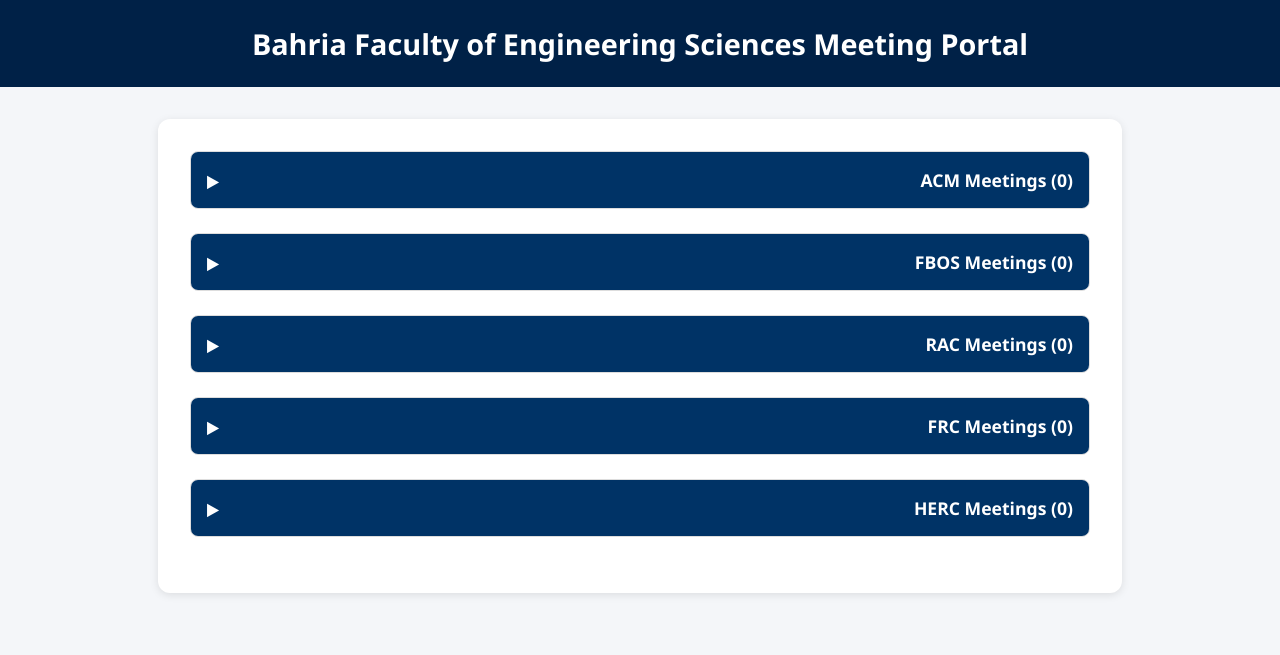
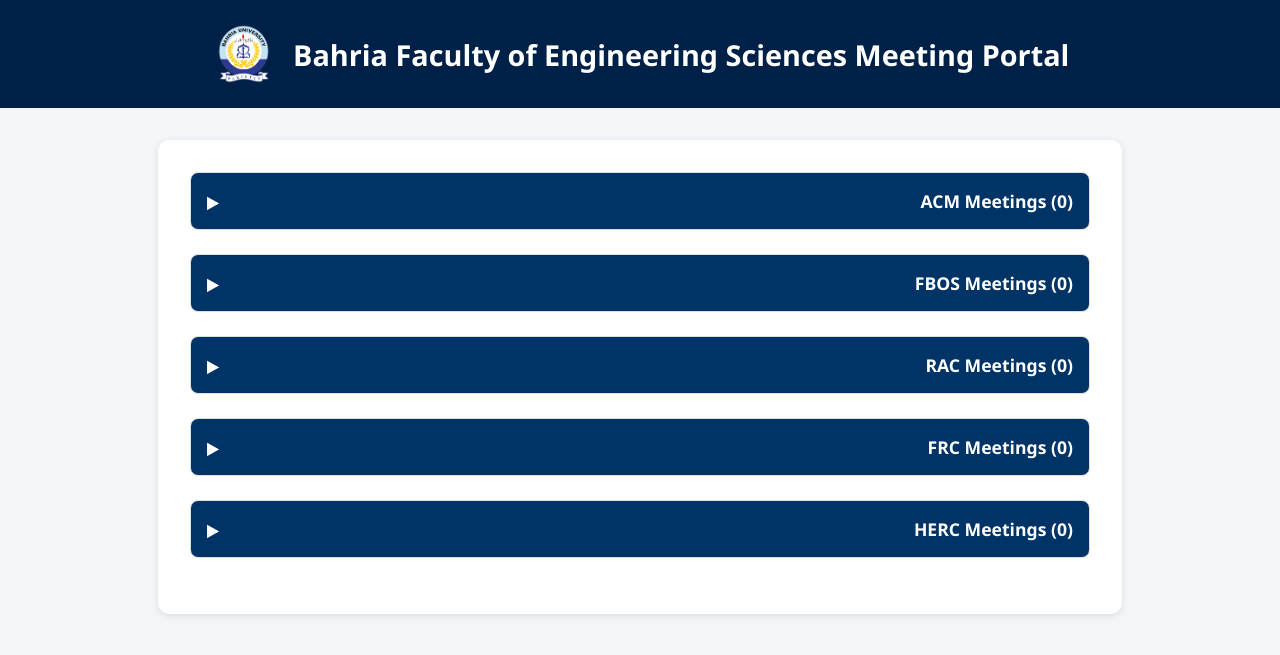
Before and after one commit to bufoes/bufoes.github.io, a Jekyll site: the page built from index.html, in a window 1280 px wide. Shown: the top 655 px of the page. Built offline with Jekyll 4.4.1, drawn with Linux system fonts in a browser that asks for light colours.

Commit message:
Update index.html

```diff
--- a/index.html
+++ b/index.html
@@ -2,7 +2,6 @@
 layout: default
 title: Bahria Faculty of Engineering Sciences Meeting Portal
 ---
-
 <!DOCTYPE html>
 <html lang="en">
 <head>
@@ -22,6 +21,17 @@
       color: white;
       padding: 1.5rem;
       text-align: center;
+    }
+
+    header .header-content {
+      display: flex;
+      align-items: center;
+      justify-content: center;
+      gap: 1rem;
+    }
+
+    header img {
+      height: 60px;
     }
 
     header h1 {
@@ -126,7 +136,10 @@
 <body>
 
 <header>
-  <h1>{{ page.title }}</h1>
+  <div class="header-content">
+    <img src="bahria-university-logo.png" alt="Bahria University Logo">
+    <h1>{{ page.title }}</h1>
+  </div>
 </header>
 
 <main>
@@ -134,12 +147,13 @@
   {% for cat in categories %}
     {% assign folder_path = cat | prepend: '/' | append: '/' %}
     {% assign filtered_pdfs = site.static_files | where: "extname", ".pdf" | where_exp: "file", "file.path contains folder_path" | sort: "name" %}
+    {% assign zip_file = site.static_files | where: "path", folder_path | append: cat | append: ".zip" | first %}
 
     <details>
       <summary>
         {{ cat | upcase }} Meetings ({{ filtered_pdfs.size }})
-        {% if filtered_pdfs.size > 0 %}
-          <a href="#" class="download-all" onclick="downloadAllPDFs(event, '{{ cat }}')">Download All</a>
+        {% if zip_file %}
+          <a href="#" class="download-all" onclick="downloadZip(event, '{{ cat }}')">Download All (ZIP)</a>
         {% endif %}
       </summary>
       <ul>
```
Also changed, not shown: other parts of index.html (+9 -19 lines).
